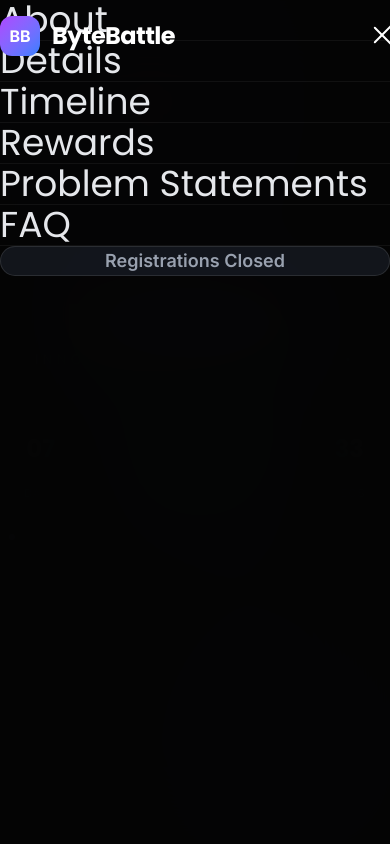
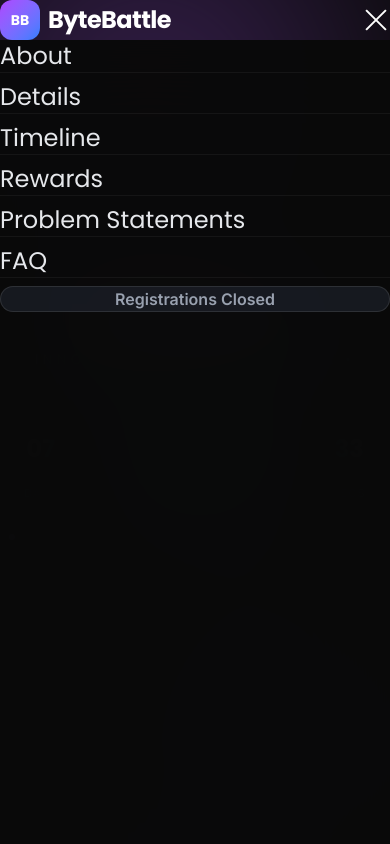
Before and after one commit to jishanmomin26/ByteBattle, a React (Vite) app: page / in a window 390 px wide. Both pictures are taken after a click on the button 370 px from the left and 36 px from the top of the page. Shown: the top 844 px of the page. Built offline with nearby package versions, Linux system fonts and the light colour scheme.

Commit message:
Update Navbar.jsx

```diff
--- a/src/components/Navbar.jsx
+++ b/src/components/Navbar.jsx
@@ -15,9 +15,7 @@ export default function Navbar() {
   const [mobileOpen, setMobileOpen] = useState(false)
 
   useEffect(() => {
-    const onScroll = () => {
-      setScrolled(window.scrollY > 40)
-    }
+    const onScroll = () => setScrolled(window.scrollY > 50)
 
     window.addEventListener('scroll', onScroll)
 
@@ -29,46 +27,29 @@ export default function Navbar() {
 
     setMobileOpen(false)
 
-    const element = document.querySelector(href)
-
-    if (element) {
-      element.scrollIntoView({
+    document.querySelector(href)?.scrollIntoView({
       behavior: 'smooth',
-        block: 'start',
     })
-    }
   }
 
   return (
-    <>
     <motion.nav
       initial={{ y: -80 }}
       animate={{ y: 0 }}
-        transition={{ duration: 0.6 }}
-        className={`
-          fixed top-0 left-0 right-0 z-50
-          transition-all duration-300
-          ${
+      transition={{ duration: 0.6, ease: 'easeOut' }}
+      className={`fixed top-0 left-0 right-0 z-50 transition-all duration-300 ${
         scrolled
-              ? 'bg-[#0a0a0a]/80 backdrop-blur-xl border-b border-white/10'
+          ? 'bg-[#0a0a0a]/80 backdrop-blur-xl border-b border-white/5 shadow-lg shadow-purple-500/5'
           : 'bg-transparent'
-          }
-        `}
+      }`}
     >
-        <div
-          className="
-            max-w-7xl mx-auto
-            px-4 sm:px-6 lg:px-8
-            h-[72px]
-            flex items-center justify-between
-          "
-        >
+      <div className="max-w-7xl mx-auto px-4 sm:px-6 py-4 flex items-center justify-between">
 
         {/* Logo */}
         <a
           href="#hero"
           onClick={(e) => handleClick(e, '#hero')}
-            className="flex items-center gap-3 z-50"
+          className="flex items-center gap-2 group z-50"
         >
           <div
             className="
@@ -77,8 +58,9 @@ export default function Navbar() {
               bg-gradient-to-br
               from-purple-500 to-blue-500
               flex items-center justify-center
-                text-white font-bold
+              font-bold text-white text-sm
             "
+            style={{ fontFamily: 'var(--font-poppins)' }}
           >
             BB
           </div>
@@ -89,6 +71,8 @@ export default function Navbar() {
               font-bold
               tracking-tight
               text-white
+              group-hover:text-purple-400
+              transition-colors
             "
             style={{ fontFamily: 'var(--font-poppins)' }}
           >
@@ -96,7 +80,7 @@ export default function Navbar() {
           </span>
         </a>
 
-          {/* Desktop Menu */}
+        {/* Desktop Links */}
         <div className="hidden md:flex items-center gap-8">
 
           {navLinks.map((link) => (
@@ -109,13 +93,25 @@ export default function Navbar() {
                 text-gray-400
                 hover:text-white
                 transition-colors
+                relative group
               "
             >
               {link.label}
+
+              <span
+                className="
+                  absolute -bottom-1 left-0
+                  w-0 h-0.5
+                  bg-gradient-to-r
+                  from-purple-500 to-blue-500
+                  group-hover:w-full
+                  transition-all duration-300
+                "
+              />
             </a>
           ))}
 
-            {/* Closed Button */}
+          {/* Desktop Closed Button */}
           <button
             disabled
             className="
@@ -133,32 +129,20 @@ export default function Navbar() {
 
         </div>
 
-          {/* Mobile Hamburger */}
+        {/* Mobile Menu Button */}
         <button
           onClick={() => setMobileOpen(!mobileOpen)}
-            className="
-              md:hidden
-              relative
-              z-50
-              w-10 h-10
-              flex items-center justify-center
-            "
+          className="md:hidden z-50"
         >
-
-            <div className="relative w-7 h-7">
+          <div className="flex flex-col gap-1.5">
 
             <motion.span
               animate={
                 mobileOpen
-                    ? { rotate: 45, y: 10 }
+                  ? { rotate: 45, y: 8 }
                   : { rotate: 0, y: 0 }
               }
-                className="
-                  absolute top-1
-                  w-7 h-0.5
-                  bg-white
-                  rounded-full
-                "
+              className="w-7 h-0.5 bg-white block"
             />
 
             <motion.span
@@ -167,54 +151,46 @@ export default function Navbar() {
                   ? { opacity: 0 }
                   : { opacity: 1 }
               }
-                className="
-                  absolute top-3
-                  w-7 h-0.5
-                  bg-white
-                  rounded-full
-                "
+              className="w-7 h-0.5 bg-white block"
             />
 
             <motion.span
               animate={
                 mobileOpen
-                    ? { rotate: -45, y: -10 }
+                  ? { rotate: -45, y: -8 }
                   : { rotate: 0, y: 0 }
               }
-                className="
-                  absolute top-5
-                  w-7 h-0.5
-                  bg-white
-                  rounded-full
-                "
+              className="w-7 h-0.5 bg-white block"
             />
 
           </div>
         </button>
+
       </div>
-      </motion.nav>
 
       {/* Mobile Menu */}
       <AnimatePresence>
         {mobileOpen && (
           <motion.div
-            initial={{ opacity: 0, x: '100%' }}
-            animate={{ opacity: 1, x: 0 }}
-            exit={{ opacity: 0, x: '100%' }}
-            transition={{ duration: 0.35 }}
+            initial={{ opacity: 0, height: 0 }}
+            animate={{ opacity: 1, height: '100vh' }}
+            exit={{ opacity: 0, height: 0 }}
+            transition={{ duration: 0.3 }}
             className="
-              fixed inset-0 z-40
               md:hidden
-              bg-[#050505]/98
+              bg-[#0a0a0a]/98
               backdrop-blur-2xl
+              overflow-hidden
             "
           >
 
             <div
               className="
+                px-6
                 pt-28
-                px-6
+                pb-10
                 flex flex-col
+                gap-2
               "
             >
 
@@ -224,11 +200,11 @@ export default function Navbar() {
                   href={link.href}
                   onClick={(e) => handleClick(e, link.href)}
                   className="
-                    text-4xl
+                    text-2xl
                     text-gray-200
-                    py-6
+                    py-4
                     border-b border-white/5
-                    active:text-purple-400
+                    hover:text-purple-400
                     transition-colors
                   "
                   style={{
@@ -243,14 +219,13 @@ export default function Navbar() {
               <button
                 disabled
                 className="
-                  mt-10
+                  mt-6
                   w-full
-                  py-5
-                  rounded-3xl
+                  py-4
+                  rounded-2xl
                   bg-gray-700/30
                   border border-white/10
                   text-gray-400
-                  text-lg
                   font-semibold
                   cursor-not-allowed
                 "
@@ -259,9 +234,10 @@ export default function Navbar() {
               </button>
 
             </div>
+
           </motion.div>
         )}
       </AnimatePresence>
-    </>
+    </motion.nav>
   )
 }
```
Lines whose indentation alone changed are shown as unchanged.
